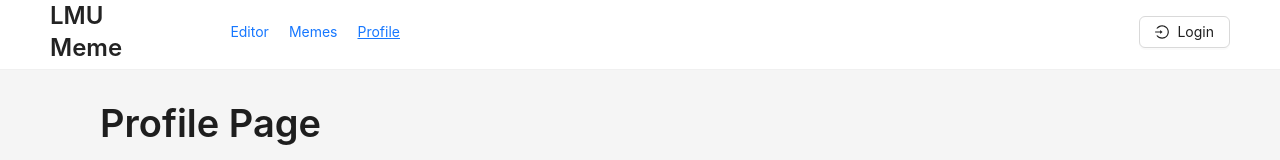
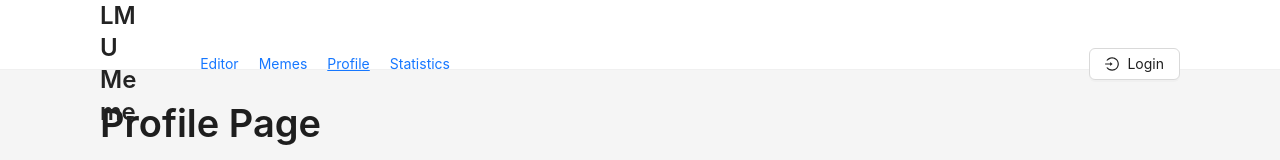
Before and after one commit to mimuc/mememuc-template, a React (Create React App) app in the folder react-frontend/: page /profile in a window 1280 px wide. Shown: the top 160 px of the page. Built offline with nearby package versions, Linux system fonts and the light colour scheme; no server answers.

Commit message:
:memo: add todo

```diff
--- a/react-frontend/src/components/Header/Header.tsx
+++ b/react-frontend/src/components/Header/Header.tsx
@@ -16,7 +16,7 @@ const {Title} = Typography;
 
 const LayoutHeader = styled(Layout.Header)`
   height: 70px;
-  paddingInline: 100px !important;
+  padding-inline: 100px !important;
   position: fixed;
   z-index: 100;
   width: 100%;
@@ -65,6 +65,8 @@ export const Header = ({children}: HeaderProps) => {
                         {/*TODO: if registered add profile page */}
                         <NavLink to={'/profile'}
                                  style={({isActive}) => ({textDecoration: `${isActive ? 'underline' : 'none'}`})}>Profile</NavLink>
+                        <NavLink to={'/statistics'}
+                                 style={({isActive}) => ({textDecoration: `${isActive ? 'underline' : 'none'}`})}>Statistics</NavLink>
                     </Navigation>
                 </div>
                 <div style={{display: 'inline-flex', alignItems: 'center'}}>
--- a/react-frontend/src/components/Template/TemplateItem/TemplateItem.tsx
+++ b/react-frontend/src/components/Template/TemplateItem/TemplateItem.tsx
@@ -11,6 +11,8 @@ type TemplateItemProps = {
 const {Title} = Typography;
 
 export const TemplateItem = ({template, selected, onSelect}: TemplateItemProps) => {
+    // TODO: add button to open modal containing template statistics
+
     const {token} = theme.useToken();
     const [shapes, setShapes] = useEditorState();
 
```
